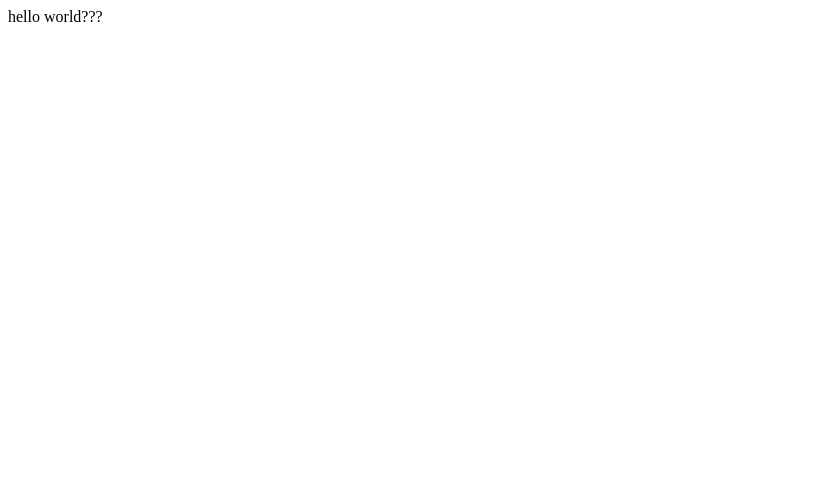
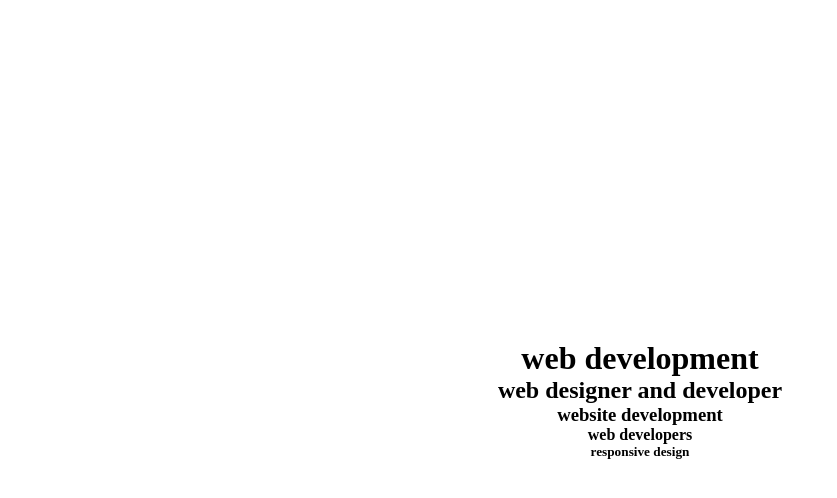
Before and after one commit to Jordangerouz/AdvancedClass, a plain HTML site: page index.html in a window 1280 px wide. Shown: the whole page, without its empty margins (0-837 px from the left). Drawn offline with Linux system fonts and the light colour scheme.

Commit message:
added SEO

```diff
--- a/index.html
+++ b/index.html
@@ -13,6 +13,7 @@
     <meta charset="UTF-8">
     <meta name="viewport" content="width=device-width, initial-scale=1.0">
     <title>Advanced Web Class</title>
+    <link rel="stylesheet" href="/style.css">
 </head>
 <body>
 
@@ -20,6 +21,13 @@
 </html>
 <html>
     <body>
-        hello world???
+        <div class="SEO">
+            <h1>web development</h1>
+            <h2>web designer and developer</h2>
+            <h3>website development</h3>
+            <h4>web developers</h4>
+            <h5>responsive design</h5>
+
+        </div>
     </body>
 </html>
--- /dev/null
+++ b/style.css
@@ -0,0 +1,14 @@
+* {
+    padding: 0;
+    box-sizing: border-box;
+    margin: 0;
+}
+
+.SEO {
+    display: flex;
+    flex-direction: column;
+    justify-content: center;
+    align-items: center;
+    width: 100%;
+    height: 100vh;
+}
```
